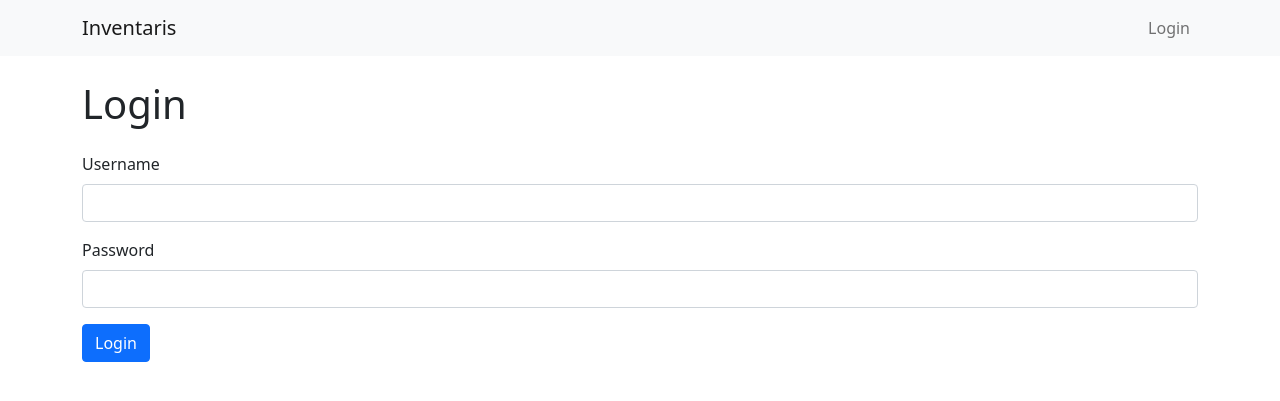
After one commit to allail-qadrillah/Junior-Web-Developer, a Flask app: page /login in a window 1280 px wide. The commit adds this page. Shown: the top 401 px of the page. Run offline with Flask 2, Linux system fonts and the light colour scheme.

Commit message:
feat: login authentication

```diff
--- a/app/auth.py
+++ b/app/auth.py
@@ -1,13 +1,32 @@
-from flask import Blueprint, redirect, url_for, session
+from flask import Blueprint, redirect, url_for, session, render_template, request, flash
 
 # Create a Blueprint for the authentication routes
 auth = Blueprint('auth', __name__)
 
 # * Route endpoint login
-@auth.route('/login/<role>')
-def login(role):
-    # Set the user role in the session
-    session['role'] = role
+@auth.route('/login', methods=['GET', 'POST'])
+def login():
+    if request.method == 'POST':
+        username = request.form['username']
+        password = request.form['password']
 
-    # Redirect to the products page
-    return redirect(url_for('main.products'))
+        # check username and password is correct and set as role session
+        if username == 'cashier' and password == 'cashier':
+            session['role'] = 'Cashier'
+        elif username == 'admingudang' and password == 'admingudang':
+            session['role'] = 'Admin Gudang'
+        elif username == 'superadmin' and password == 'superadmin':
+            session['role'] = 'Super Admin'
+        else:
+            return redirect(url_for('auth.login'))
+
+        return redirect(url_for('main.products'))
+
+    return render_template('login.html')
+
+# * Route endpoint logout
+@auth.route('/logout')
+def logout():
+    # remove role session
+    session.pop('role', None)
+    return redirect(url_for('main.index'))
--- a/app/templates/base.html
+++ b/app/templates/base.html
@@ -13,7 +13,12 @@
         <div class="container">
             <a class="navbar-brand" href="{{ url_for('main.index') }}">Inventaris</a>
             <div class="navbar-nav">
+                {% if session['role'] %}
                 <span class="nav-item nav-link">{{ session['role'] }}</span>
+                <a class="nav-item nav-link" href="{{ url_for('auth.logout') }}">Logout</a>
+                {% else %}
+                <a class="nav-item nav-link" href="{{ url_for('auth.login') }}">Login</a>
+                {% endif %}
             </div>
         </div>
     </nav>
--- a/app/templates/index.html
+++ b/app/templates/index.html
@@ -17,7 +17,8 @@
             <div class="card-body">
                 <h5 class="card-title">Admin Gudang</h5>
                 <p class="card-text">Dapat menambah dan mengurangi jumlah barang.</p>
-                <a href="{{ url_for('auth.login', role='Admin Gudang') }}" class="btn btn-primary">Masuk sebagai Admin Gudang</a>
+                <a href="{{ url_for('auth.login', role='Admin Gudang') }}" class="btn btn-primary">Masuk sebagai Admin
+                    Gudang</a>
             </div>
         </div>
     </div>
@@ -26,7 +27,8 @@
             <div class="card-body">
                 <h5 class="card-title">Super Admin</h5>
                 <p class="card-text">Memiliki akses penuh (edit dan hapus barang).</p>
-                <a href="{{ url_for('auth.login', role='Super Admin') }}" class="btn btn-primary">Masuk sebagai Super Admin</a>
+                <a href="{{ url_for('auth.login', role='Super Admin') }}" class="btn btn-primary">Masuk sebagai Super
+                    Admin</a>
             </div>
         </div>
     </div>
--- /dev/null
+++ b/app/templates/login.html
@@ -0,0 +1,16 @@
+{% extends "base.html" %}
+
+{% block content %}
+<h1 class="mb-4">Login</h1>
+<form method="POST" action="{{ url_for('auth.login') }}">
+    <div class="mb-3">
+        <label for="username" class="form-label">Username</label>
+        <input type="text" class="form-control" id="username" name="username" required>
+    </div>
+    <div class="mb-3">
+        <label for="password" class="form-label">Password</label>
+        <input type="password" class="form-control" id="password" name="password" required>
+    </div>
+    <button type="submit" class="btn btn-primary">Login</button>
+</form>
+{% endblock %}
```
